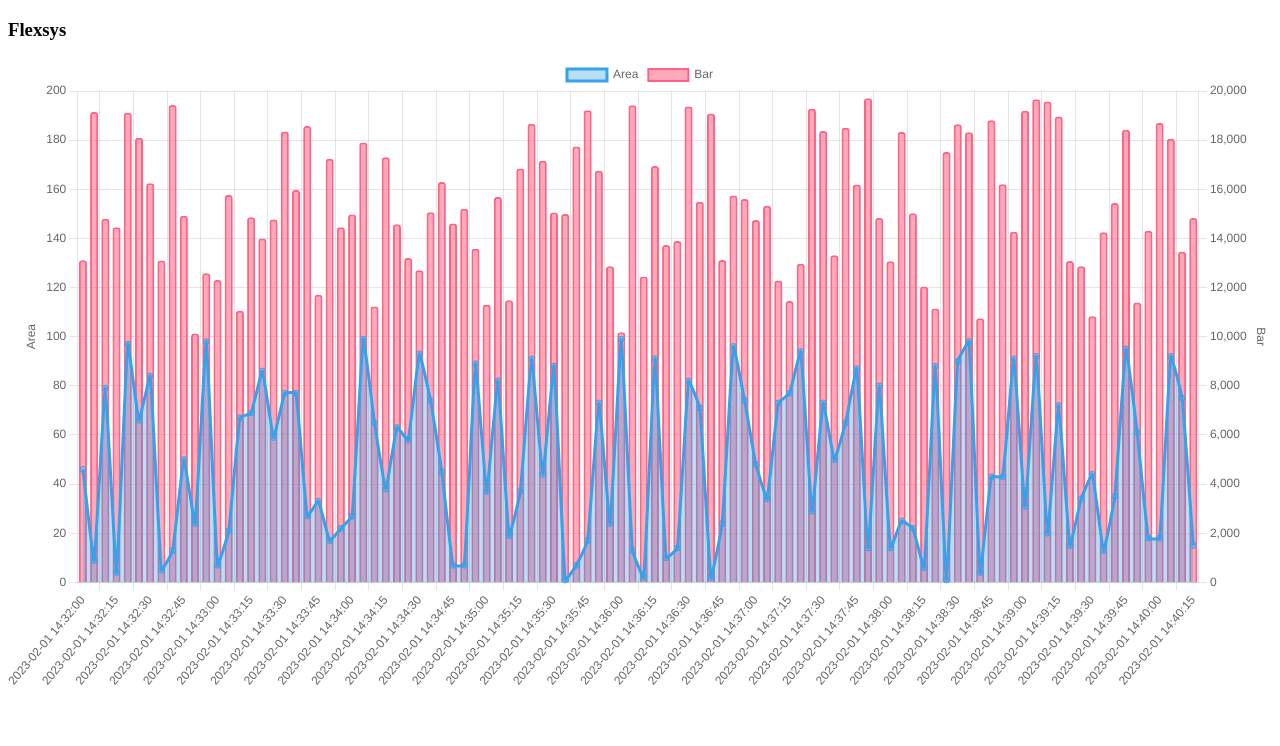
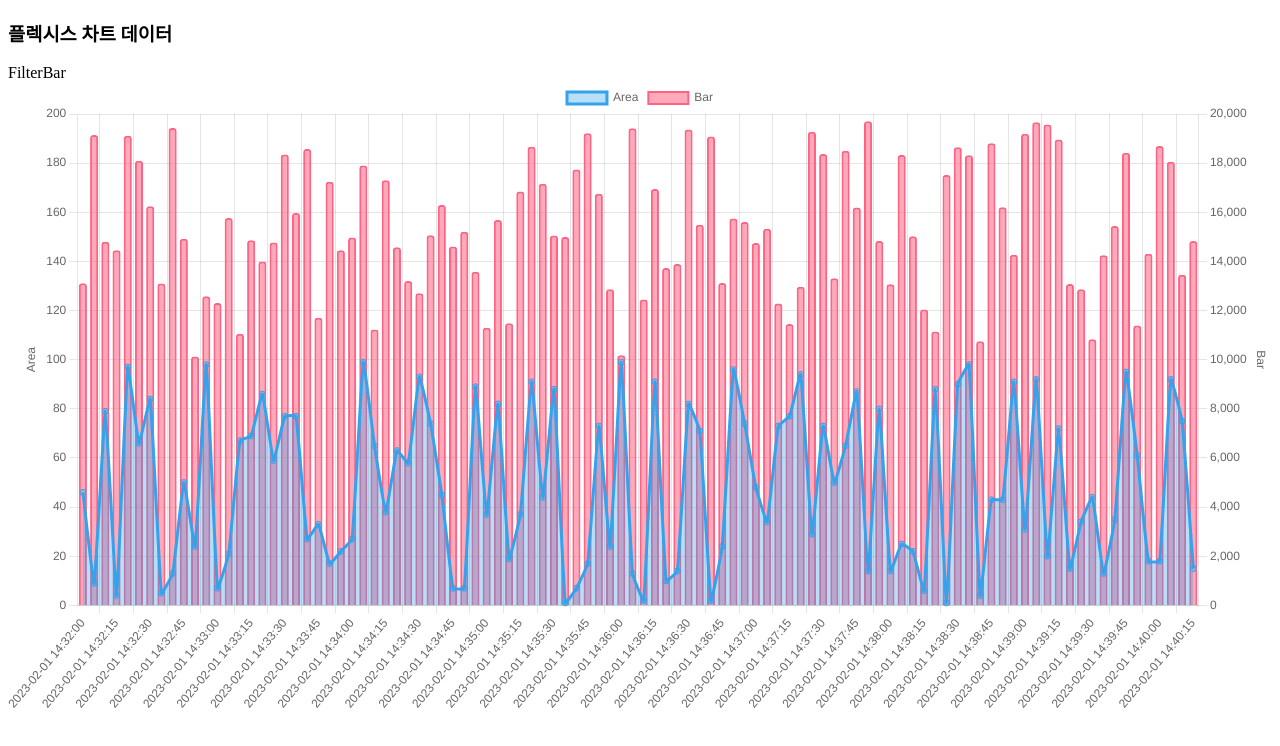
Before and after one commit to yses9296/pre-onboarding-9th-3-2, a React (Vite) app: page / in a window 1280 px wide. Shown: the top 746 px of the page. Built offline with nearby package versions, Linux system fonts and the light colour scheme.

Commit message:
refactor: route 설치 및 페이지 구조 설정

```diff
--- a/package.json
+++ b/package.json
@@ -12,7 +12,8 @@
     "chart.js": "^4.2.1",
     "react": "^18.2.0",
     "react-chartjs-2": "^5.2.0",
-    "react-dom": "^18.2.0"
+    "react-dom": "^18.2.0",
+    "react-router-dom": "^6.9.0"
   },
   "devDependencies": {
     "@types/react": "^18.0.27",
--- a/src/App.tsx
+++ b/src/App.tsx
@@ -1,12 +1,8 @@
-import TimeSeriesChart from "./components/TimeSeriesChart";
+import { RouterProvider } from "react-router-dom";
+import Router from "./Router";
 
 function App() {
-  return (
-    <div style={{ width: "100%", height: "100vh" }}>
-      <h3>Flexsys </h3>
-      <TimeSeriesChart />
-    </div>
-  );
+  return <RouterProvider router={Router} />;
 }
 
 export default App;
--- /dev/null
+++ b/src/Router.tsx
@@ -0,0 +1,23 @@
+import { createBrowserRouter } from "react-router-dom";
+import PageLayout from "./layouts/PageLayout";
+import ChartPage from "./pages/ChartPage";
+import NotFoundPage from "./pages/NotFoundPage";
+
+const Router = createBrowserRouter([
+  {
+    element: <PageLayout />,
+    children: [
+      {
+        path: "/",
+        element: <ChartPage />,
+      },
+      {
+        path: "/:targetId",
+        element: <ChartPage />,
+      },
+    ],
+    errorElement: <NotFoundPage />,
+  },
+]);
+
+export default Router;
--- /dev/null
+++ b/src/components/FilterBar.tsx
@@ -0,0 +1,5 @@
+const FilterBar = () => {
+  return <div>FilterBar</div>;
+};
+
+export default FilterBar;
--- a/src/components/TimeSeriesChart.tsx
+++ b/src/components/TimeSeriesChart.tsx
@@ -1,5 +1,4 @@
-import React, { useRef } from "react";
-import { MockType } from "types/mockData.type";
+import React from "react";
 import {
   Chart as ChartJS,
   LinearScale,
--- /dev/null
+++ b/src/layouts/PageLayout.tsx
@@ -0,0 +1,11 @@
+import { Outlet } from "react-router-dom";
+
+const PageLayout = () => {
+  return (
+    <div>
+      <Outlet />
+    </div>
+  );
+};
+
+export default PageLayout;
--- /dev/null
+++ b/src/pages/ChartPage.tsx
@@ -0,0 +1,15 @@
+import FilterBar from "../components/FilterBar";
+import TimeSeriesChart from "../components/TimeSeriesChart";
+
+const ChartPage = () => {
+  return (
+    <div style={{ width: "100%", height: "100vh" }}>
+      <h3>플렉시스 차트 데이터</h3>
+
+      <FilterBar />
+      <TimeSeriesChart />
+    </div>
+  );
+};
+
+export default ChartPage;
--- /dev/null
+++ b/src/pages/NotFoundPage.tsx
@@ -0,0 +1,7 @@
+import React from "react";
+
+const NotFoundPage = () => {
+  return <div>NotFoundPage</div>;
+};
+
+export default NotFoundPage;
```
Also changed, not shown: 1 other file (tests, documents, lock files or other folders).
